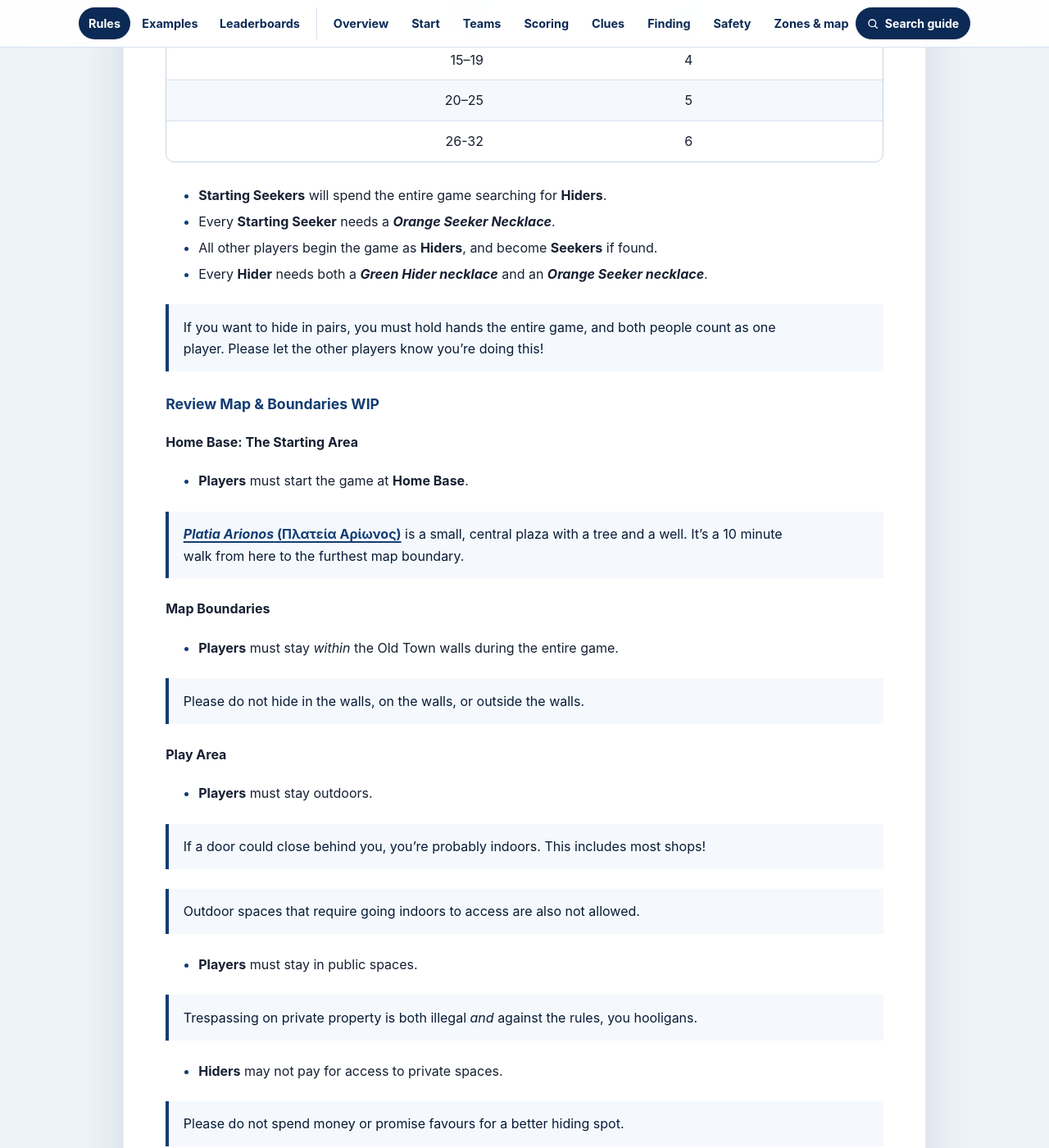
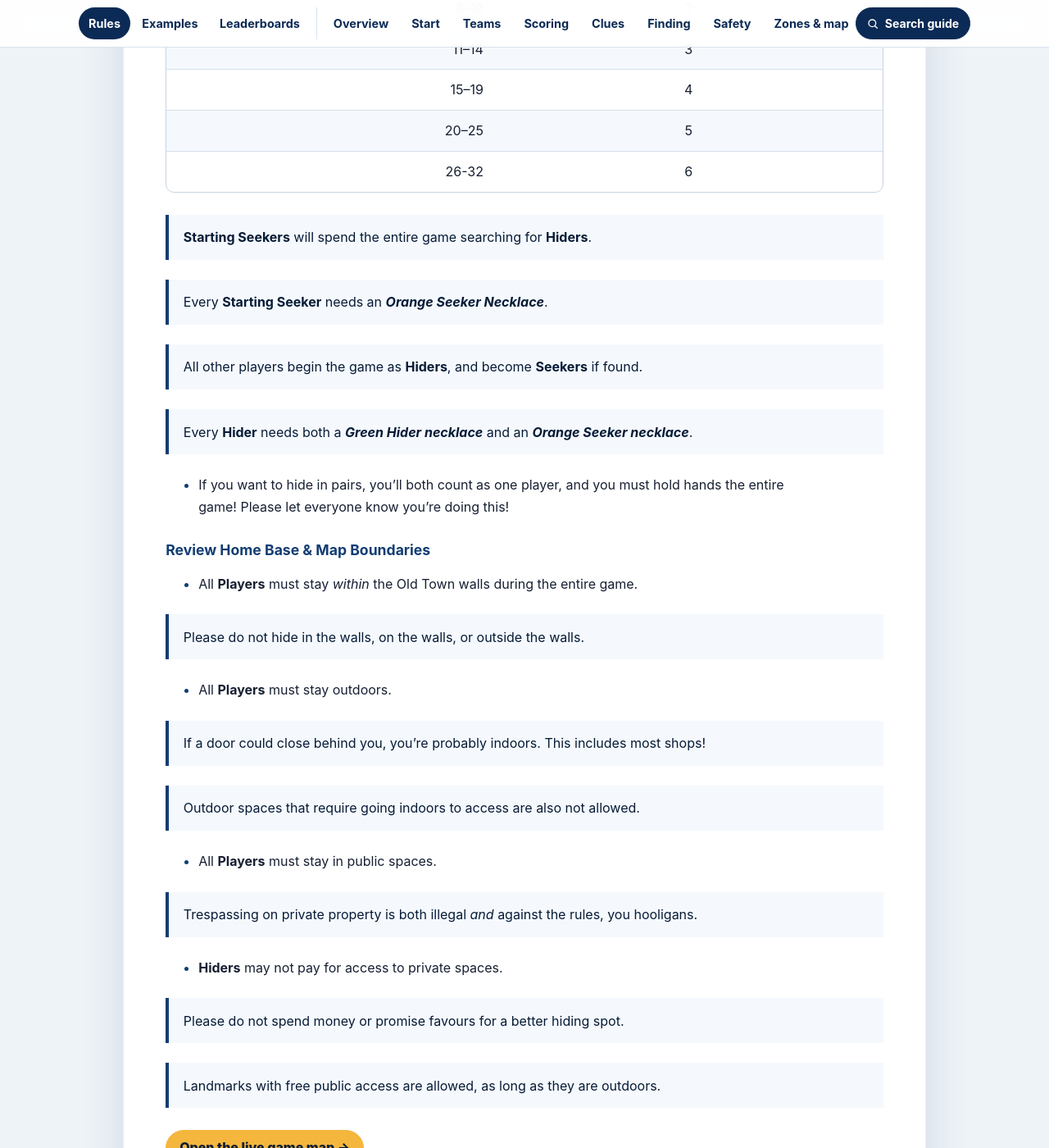
Before and after one commit to mmaxin/hide-and-seek-game, a Jekyll site: the page built from index.md, in a window 1280 px wide and 1400 px high, scrolled down 1416 px. Shown: the whole window at 82% size. Built offline with Jekyll 4.4.1, drawn with Linux system fonts in a browser that asks for light colours; some of the changed text lies outside the part shown.

Commit message:
Update rules.md
Reverse bullet vs quote box

```diff
--- a/rules.md
+++ b/rules.md
@@ -15,7 +15,7 @@
 ## 1. Objective
 {: #objective }
 
-- Score the most points by staying hidden or finding Hiders.
+> Score the most points by staying hidden or finding Hiders.
 
 
 
@@ -45,12 +45,15 @@
 | 20–25 | 5 |
 | 26-32 | 6 |
 
-- **Starting Seekers** will spend the entire game searching for **Hiders**.
-- Every **Starting Seeker** needs a ***Orange Seeker Necklace***.
-- All other players begin the game as **Hiders**, and become **Seekers** if found.
-- Every **Hider** needs both a ***Green Hider necklace*** and an ***Orange Seeker necklace***.
+> **Starting Seekers** will spend the entire game searching for **Hiders**.
 
-> If you want to hide in pairs, you must hold hands the entire game, and both people count as one player. Please let the other players know you're doing this!
+> Every **Starting Seeker** needs an ***Orange Seeker Necklace***.
+
+> All other players begin the game as **Hiders**, and become **Seekers** if found.
+
+> Every **Hider** needs both a ***Green Hider necklace*** and an ***Orange Seeker necklace***.
+
+- If you want to hide in pairs, you'll both count as one player, and you must hold hands the entire game! Please let everyone know you're doing this!
 
 {% comment %}
 | 33-40 | 7 |
@@ -73,39 +76,34 @@
 {% endcomment %}
 
 
-### Review Map & Boundaries WIP
+### Review Home Base & Map Boundaries
 {% comment %}
 This could go first, but I always give players game objects as soon as possible lol.
 - See below section, but this should be talked about and defined before starting the game!
 {% endcomment %}
-
-#### Home Base: The Starting Area
-- **Players** must start the game at **Home Base**.
-
-> **[*Platia Arionos* (Πλατεία Αρίωνος)](https://maps.app.goo.gl/dgDLizPcn8gEu1z48)** is a small, central plaza with a tree and a well. It's a 10 minute walk from here to the furthest map boundary.
-
 
 {% comment %}
 - Home Base: The starting area.
   - Where exactly will Starting Seekers wait, while Hiders hide?
   - Where exactly must *all players* begin the game?
   - Recommend picking a well-defined area, or require touching a specific landmark. Seekers *will* try to watch lol, that's expected.
+#### Map Boundaries
 {% endcomment %}
-#### Map Boundaries
-- **Players** must stay *within* the Old Town walls during the entire game.
+- All **Players** must stay *within* the Old Town walls during the entire game.
 
 > Please do not hide in the walls, on the walls, or outside the walls.
 
+{% comment %}
 #### Play Area
-
-- **Players** must stay outdoors.
+{% endcomment %}
+- All **Players** must stay outdoors.
 
 > If a door could close behind you, you're probably indoors. This includes most shops!
 
 
 > Outdoor spaces that require going indoors to access are also not allowed.
 
-- **Players** must stay in public spaces.
+- All **Players** must stay in public spaces.
 
 > Trespassing on private property is both illegal *and* against the rules, you hooligans.
 
@@ -135,9 +133,22 @@ This could go first, but I always give players game objects as soon as possible
 ## 3. Starting the Game
 {: #start }
 
-- **Hiders** begin wearing their ***Green Hider necklace***, and must carry their ***Orange Seeker necklace***.
-- **Starting Seekers** begin wearing their ***Orange Seeker necklace***.
-- **Players** must wear one of their role until the game ends.
+{% comment %}
+#### Home Base: The Starting Area
+{% endcomment %}
+> All **Players** must start the game at **Home Base**.
+
+- **[*Platia Arionos* (Πλατεία Αρίωνος)](https://maps.app.goo.gl/dgDLizPcn8gEu1z48)** is a small, central plaza with a tree and a well. It's a 10 minute walk from here to the furthest map boundary.
+
+
+
+> **Hiders** begin wearing their ***Green Hider necklace***, and must carry their ***Orange Seeker necklace***.
+
+
+> **Starting Seekers** begin wearing their ***Orange Seeker necklace***.
+
+
+> **Players** must wear one of their role until the game ends.
 
 ### Hide Countdown: 10 minutes
 
```
